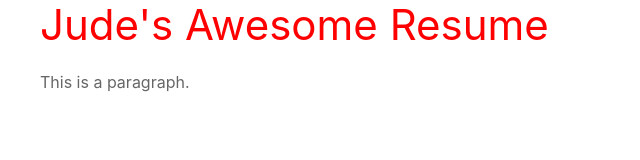
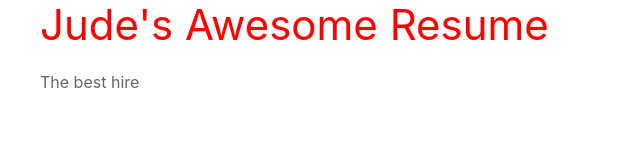
Before and after one commit to jankrah12/jankrah12.github.io, a plain HTML site: page index.html in a window 1280 px wide. Shown: the full height of the page, 0-640 px from the left. Drawn offline with nearby package versions, Linux system fonts and the light colour scheme.

Commit message:
Update index.html

```diff
--- a/index.html
+++ b/index.html
@@ -13,7 +13,7 @@
 <body>
     <div class="uk-container">
       <h1 style="color: red">Jude's Awesome Resume</h1>
-      <p>This is a paragraph.</p>
+      <p>The best hire</p>
     </div>
 
 </body>
```
